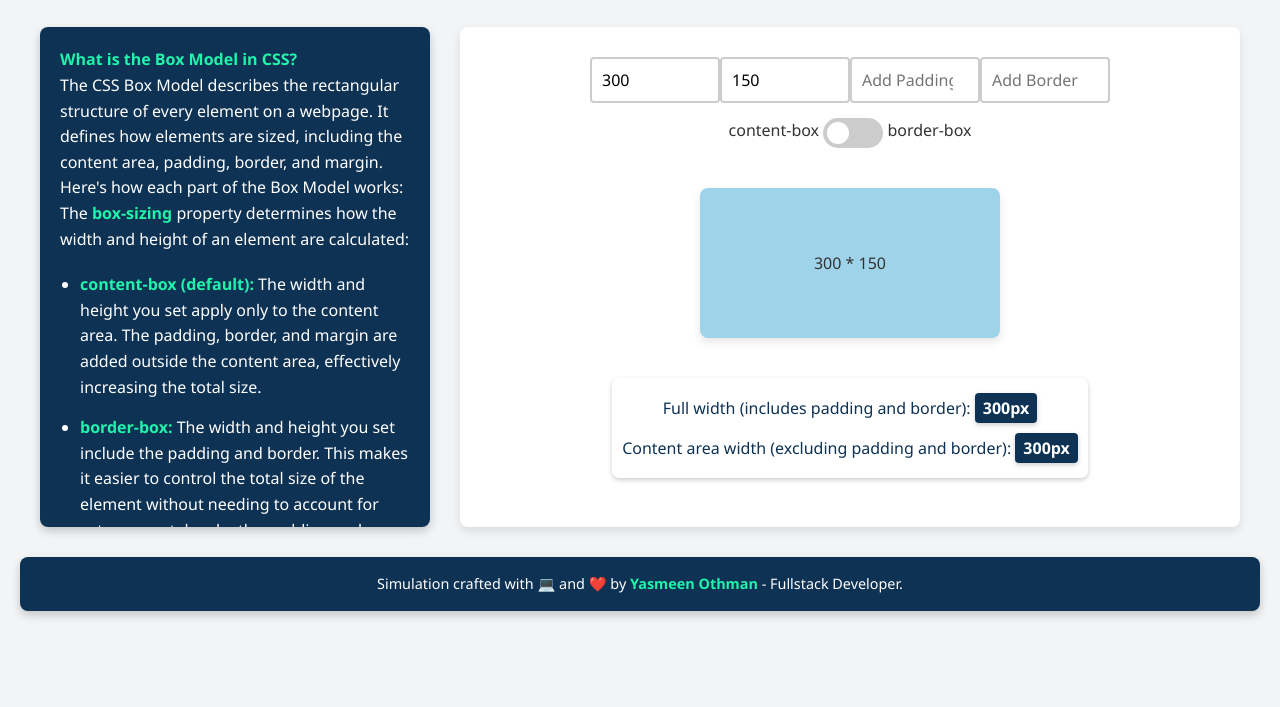
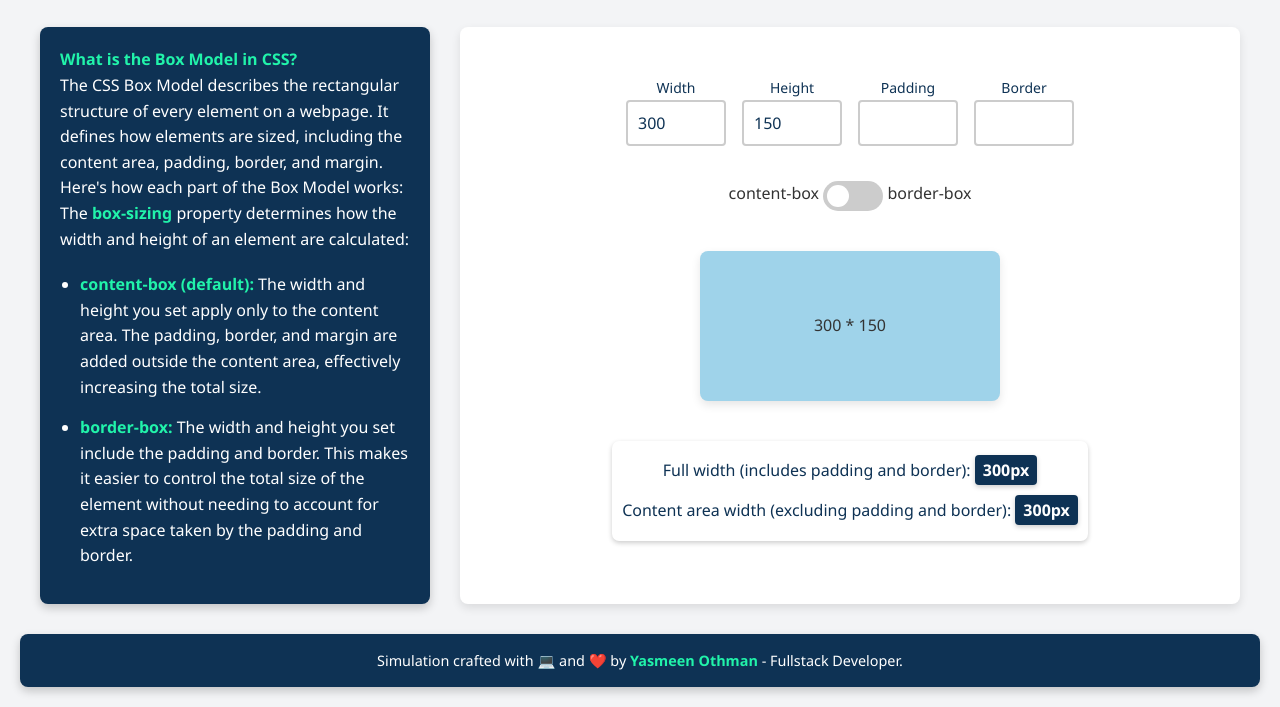
Before and after one commit to YasmeenOthman/Box-Modeling, a website built with webpack: page dist/index.html in a window 1280 px wide. Shown: the part 150-857 px from the top of the page. Before the commit the page ends 800 px from the top, so only its background shows below. Built offline with nearby package versions, Linux system fonts and the light colour scheme.

Commit message:
changing the inputs style and adding labels

```diff
--- a/dist/index.html
+++ b/dist/index.html
@@ -47,37 +47,48 @@
       <div class="box-container">
         <div class="buttons">
           <div class="inputs">
+            <div class="label-input-container">
+              <label for="width">Width</label>
               <input
                 type="number"
                 name="width"
                 id="width"
-              placeholder="setWidth"
                 min="100"
                 max="500"
+                title="content width"
               />
+            </div>
+            <div class="label-input-container">
+              <label for="height">Height</label>
               <input
                 type="number"
                 name="height"
                 id="height"
-              placeholder="setHeight"
                 min="20"
                 max="300"
+                title="content height"
               />
-
+            </div>
+            <div class="label-input-container">
+              <label for="padding">Padding</label>
               <input
                 type="number"
-              placeholder="Add Padding"
                 id="padding"
+                title="padding"
                 min="0"
                 max="30"
               />
+            </div>
+            <div class="label-input-container">
+              <label for="border">Border</label>
               <input
                 type="number"
-              placeholder="Add Border"
                 id="border"
+                title="border"
                 min="0"
                 max="30"
               />
+            </div>
           </div>
           <div>
             content-box
--- a/dist/style.css
+++ b/dist/style.css
@@ -44,8 +44,6 @@ body {
   padding: 20px;
   border-radius: 8px;
   box-shadow: 0 4px 10px rgba(0, 0, 0, 0.2);
-  overflow-y: scroll;
-  max-height: 500px;
 }
 
 .title {
@@ -89,7 +87,6 @@ li {
 
 /* Highlight padding area */
 .highlight-padding {
-  /* The box-shadow inset value will dynamically change based on padding */
   box-shadow: inset 0 0 0 10px rgba(255, 55, 0, 0.5);
 }
 
@@ -108,26 +105,35 @@ li {
   flex-wrap: wrap;
   justify-content: center;
   align-items: center;
+  padding: 10px;
+  color: #0e3254;
+  font-size: 14px;
 }
-
-input[type="color"] {
-  width: 50px;
-  border: none;
-  border-radius: 4px;
-  cursor: pointer;
+label:hover {
+  color: #21f3aa;
+}
+.label-input-container {
+  width: 20%;
+  margin: 10px;
+  display: flex;
+  flex-direction: column;
+  justify-content: center;
+  align-items: center;
 }
 
 input[type="number"] {
   padding: 10px;
-  width: 130px;
+  width: 100px;
   border: 2px solid #ccc;
   border-radius: 4px;
   font-size: 1rem;
   transition: border-color 0.3s;
+  color: #0e3254;
 }
 
 input[type="number"]:focus {
   border-color: #21f3aa;
+  outline: none;
 }
 
 /* Switch Styling */
@@ -207,19 +213,20 @@ input:checked + .slider:before {
   padding: 4px 8px;
   border-radius: 4px;
   color: white;
-  background-color: #0e3254; /* Deep blue for contrast */
+  background-color: #0e3254;
   box-shadow: 0 2px 5px rgba(0, 0, 0, 0.2);
   transition: background-color 0.3s ease, transform 0.2s ease;
 }
 
 .dimensions span:hover {
-  background-color: #21f3aa; /* Green for hover effect */
+  background-color: #21f3aa;
   transform: scale(1.05);
 }
+
 /* Footer Styling */
 .footer {
   text-align: center;
-  background-color: #0e3254; /* Matches content section */
+  background-color: #0e3254;
   color: white;
   padding: 15px 20px;
   margin-top: 30px;
```
Lines whose indentation alone changed are shown as unchanged.
